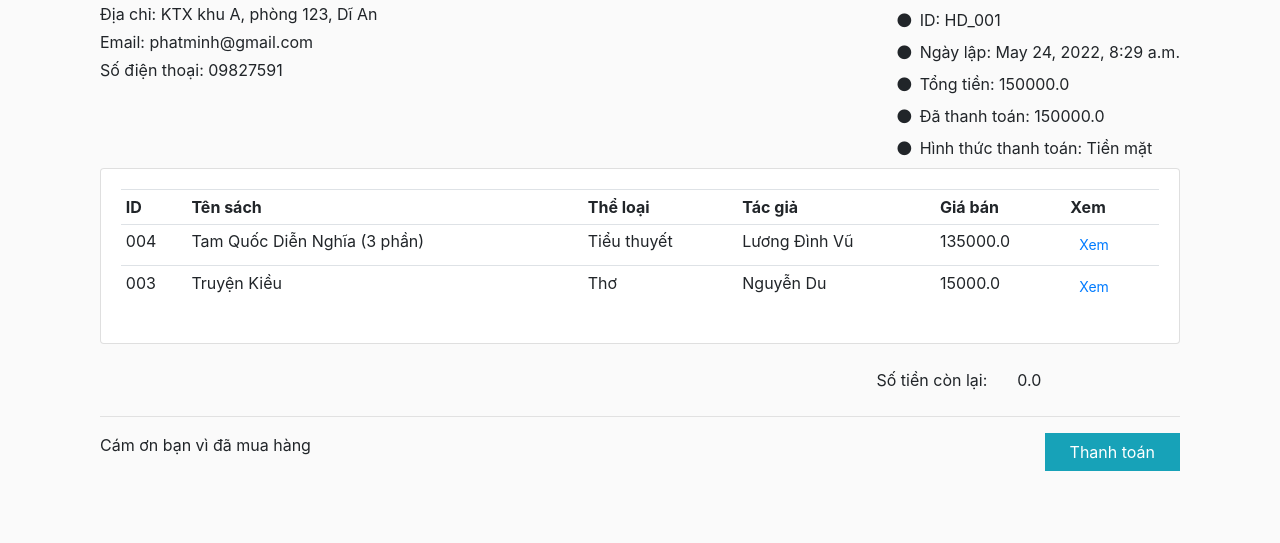
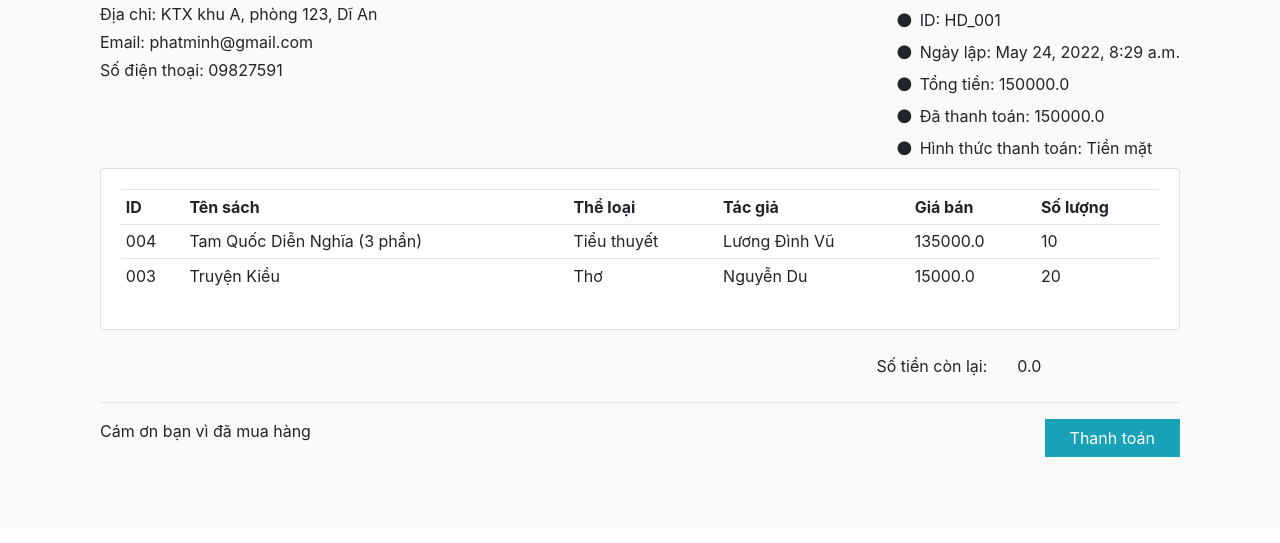
Before and after one commit to elfphabet621/QuanLyNhaSach_CNPM, a Django app: a page that uses QLNhaSach/book/templates/book/invoice.html in a window 1280 px wide. Shown: the part 340-883 px from the top of the page. After the commit the page ends 797 px from the top, so only its background shows below. Run offline with Django 4.2, Linux system fonts and the light colour scheme; data comes from the database, SQL or seed files in the repository; some libraries are stand-ins or nearby versions.

Commit message:
Add page for show invoice

```diff
--- a/QLNhaSach/book/templates/book/invoice.html
+++ b/QLNhaSach/book/templates/book/invoice.html
@@ -90,7 +90,7 @@
                                         <th>Thể loại</th>
                                         <th>Tác giả</th>
                                         <th>Giá bán</th>
-                                        <th>Xem</th>
+                                        <th>Số lượng</th>
                                     </tr>
 
                                     {% for detail in details %}
@@ -103,7 +103,7 @@
                                         <td>{{detail.sach.gia_ban}}</td>
 
 
-                                        <td><a class="btn btn-sm btn-infor" href="#">Xem</a></td>
+                                        <td>{{detail.sach.so_luong}}</td>
                                     </tr>
                                     {% endfor %}
 
```
